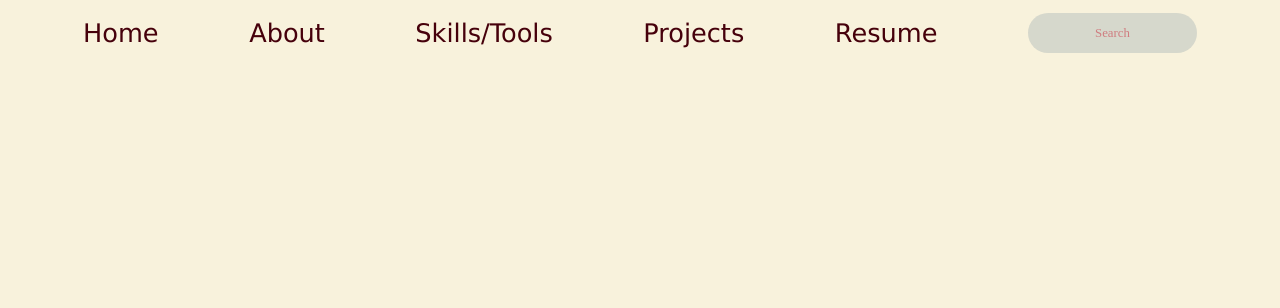
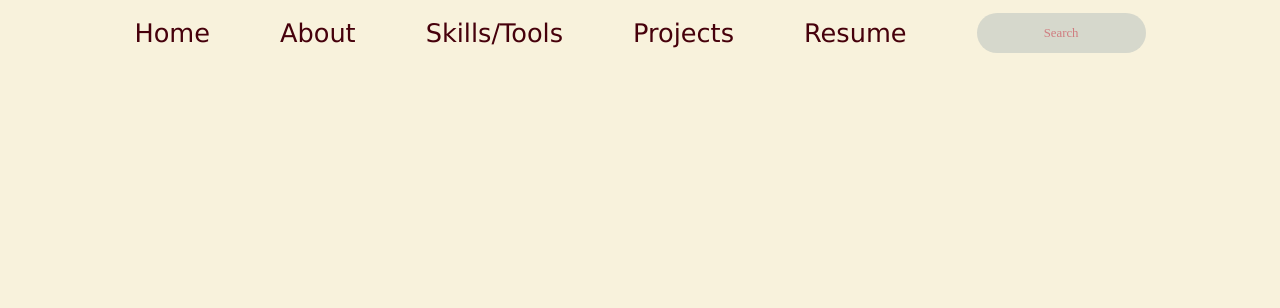
Before and after one commit to gloriousoyetunji/gloriousoyetunji.com, a plain HTML site: page index.html in a window 1280 px wide. Shown: the top 308 px of the page. Drawn offline with Linux system fonts and the light colour scheme; a web font is replaced by a local one.

Commit message:
Update main.css

```diff
--- a/styles/main.css
+++ b/styles/main.css
@@ -8,8 +8,8 @@ body{
   display: flex;
   flex: row;
   justify-content: space-between;
-  margin-left: 75px;
-  margin-right: 75px;
+  margin-left: 10%;
+  margin-right: 10%;
   font-size: 2vw;
   color: rgb(70, 0, 11);
   align-items: center;
```
